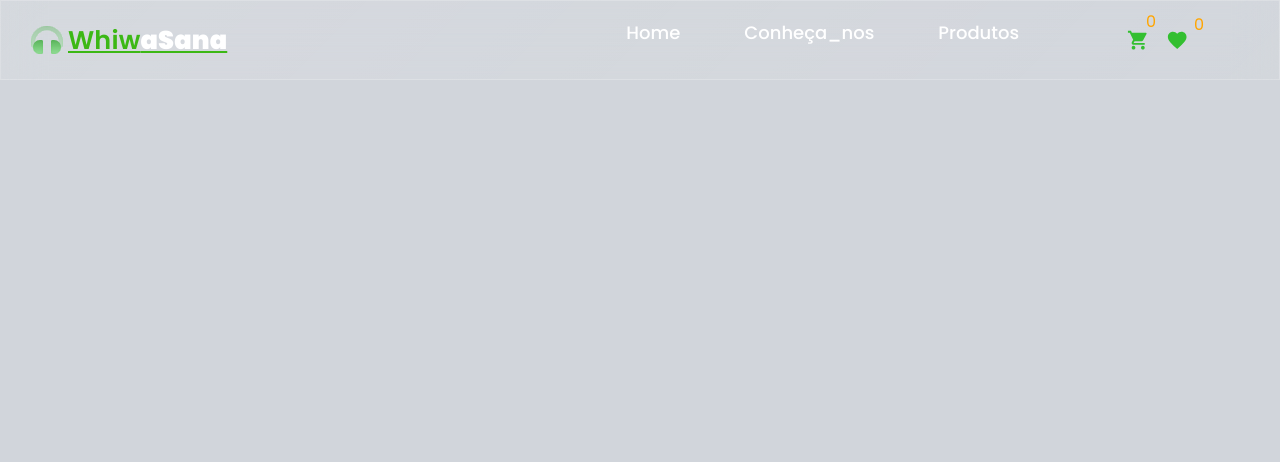
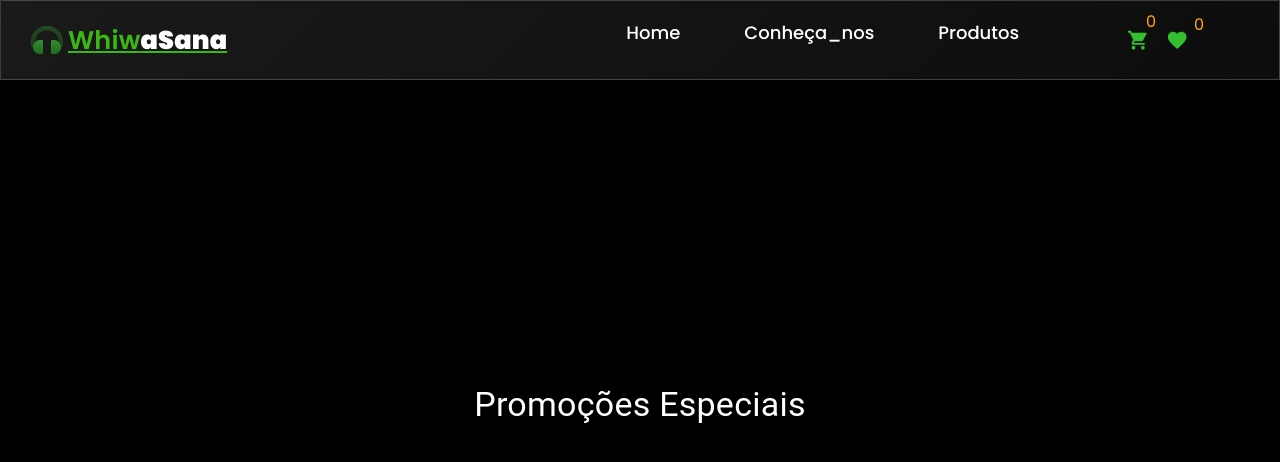
Before and after one commit to QuizitoCristiano/WhiwaSana, a React (Vite) app: page /PromocoesPage in a window 1280 px wide. Shown: the top 462 px of the page. Built offline with nearby package versions, Linux system fonts and the light colour scheme.

Commit message:
feat: adiciona página de promoções e rota /promocoes com link no menu

```diff
--- /dev/null
+++ b/src/Promocoes/PromocoesPage.jsx
@@ -0,0 +1,33 @@
+import React from 'react';
+import { Box, Typography, Stack } from '@mui/material';
+
+const PromocoesPage = () => {
+  return ( // <- FALTAVA ISSO AQUI
+    <Stack
+      sx={{
+        minHeight: "100vh",
+        width: "100%",
+        gap: "4rem",
+        display: "flex",
+        alignItems: "center",
+        justifyContent: "center",
+        flexDirection: "column",
+        padding: "30px 2% 20px",
+        transition: "3s ease-in-out",
+        "@media only screen and (max-width: 800px)": {
+          width: "100%",
+          marginTop: "1.20rem",
+          position: "relative",
+        },
+        overflowY: "auto",
+        overflowX: "auto",
+        background: "linear-gradient(34deg, rgba(0, 0, 0, 1) 50%, rgba(0, 0, 0, 1) 50%)",
+        color: "white",
+      }}
+    >
+      <Typography variant="h4">Promoções Especiais</Typography>
+    </Stack>
+  );
+};
+
+export default PromocoesPage;
--- a/src/companyStory/Achievements.jsx
+++ b/src/companyStory/Achievements.jsx
@@ -1,7 +1,7 @@
 import React, { useEffect, useRef, useState } from "react";
 import { Box, Stack, Typography } from "@mui/material";
 
-// Cambia el nombre de este componente para evitar conflictos
+
 const CounterComponent = ({ endValue }) => {
   const [count, setCount] = useState(0);
   const ref = useRef(null);
@@ -11,15 +11,22 @@ const CounterComponent = ({ endValue }) => {
       (entries) => {
         if (entries[0].isIntersecting) {
           let start = 0;
-          const duration = 2000; // Duración de la animación en milisegundos
+          const duration = 2000; // Duración de la animación en milisimos de seundos
           const increment = parseFloat(endValue) / (duration / 16);
+
 
           const timer = setInterval(() => {
             start += increment;
             if (start >= parseFloat(endValue)) {
               setCount(endValue);
+
+
+
+
               clearInterval(timer);
             } else {
+
+
               setCount(Math.ceil(start));
             }
           }, 16);
--- a/src/companyStory/Timeline.jsx
+++ b/src/companyStory/Timeline.jsx
@@ -161,8 +161,8 @@ const TheEssence = () => {
           key={index}
           sx={(theme) => ({
             background:
-              "linear-gradient(135deg, rgba(235, 232, 232, 0.47), rgba(65, 62, 62, 0.06))",
-            border: "1px solid rgba(141, 141, 141, 0.16)",
+              "linear-gradient(135deg, rgba(94, 92, 92, 0.77), rgba(36, 34, 34, 0.06))",
+            border: "1px solid rgba(20, 20, 20, 0.16)",
             backdropFilter: "blur(20px)",
             WebkitBackdropFilter: "blur(20px)",
             borderRadius: "10px",
@@ -194,7 +194,7 @@ const TheEssence = () => {
           <CardHeader
             avatar={
               <Avatar
-                sx={{ bgcolor: '#33bf30', fontSize: "1rem" }}
+                sx={{ bgcolor: "#33bf30", fontSize: "1rem" }}
                 aria-label="avatar"
               >
                 {item.textAvatar}
@@ -202,8 +202,10 @@ const TheEssence = () => {
             }
             title={item.name}
             subheader={item.title}
+            subheaderTypographyProps={{ sx: { color: "white", fontSize:'0.60rem'} }}
             sx={{ textAlign: "left" }}
           />
+
           <Box
             sx={(theme) => ({
               background:
@@ -219,10 +221,9 @@ const TheEssence = () => {
               width: "100%",
               overflow: "hidden",
 
-              [theme.breakpoints.down(420)]:{
-                height:'350px'
-              }
-
+              [theme.breakpoints.down(420)]: {
+                height: "350px",
+              },
             })}
           >
             <img
--- a/src/contact/ContactForm.jsx
+++ b/src/contact/ContactForm.jsx
@@ -16,6 +16,7 @@ import {
   LinkedIn as LinkedInIcon,
   Visibility,
   VisibilityOff,
+  JavascriptSharp,
 } from "@mui/icons-material";
 import WhatsAppIcon from "@mui/icons-material/WhatsApp";
 import InstagramIcon from "@mui/icons-material/Instagram";
@@ -30,6 +31,7 @@ import InputMask from "react-input-mask";
 import "./ContactStyles.css";
 
 import EmojiEmotionsIcon from "@mui/icons-material/EmojiEmotions"; // Ícone do botão para abrir o modal
+import js from "@eslint/js";
 
 const emojiList = [
   { name: "Riso com Lágrimas", emoji: "🤣" },
@@ -145,6 +147,8 @@ const ContactForm = () => {
 
   const handleChange = (e) => {
     const { name, value } = e.target;
+
+
 
     setFormData((prevData) => ({
       ...prevData,
--- a/src/layouts/Header/Header.jsx
+++ b/src/layouts/Header/Header.jsx
@@ -66,7 +66,7 @@ const StyledBadge = styled(Badge)(({ theme }) => ({
 const myLink = [
   { label: "Home", link: "/" },
   { label: "Conheça_nos", link: "/AlmadaWhiwaSana" }, // agora com espaço
-  { label: "Produtos", link: "/produtos" },
+  { label: "Produtos", link: "/PromocoesPage" },
 ];
 
 
--- a/src/routes/index.jsx
+++ b/src/routes/index.jsx
@@ -7,6 +7,7 @@ import { MainLayout } from "../layouts/mylayouts";
 import { MyFooter } from "../footer/footerBx";
 import ContactForm from "../contact/ContactForm";
 import AlmadaWhiwaSana from "../companyStory/CompanyHistory";
+import PromocoesPage from "../Promocoes/PromocoesPage";
 
 
 
@@ -26,6 +27,9 @@ const MainRoutes = () => {
 
         <Route  path="/AlmadaWhiwaSana" element={<AlmadaWhiwaSana/>}/>
 
+        <Route  path="/PromocoesPage" element={<PromocoesPage/>}/>
+
+
       </Routes>
 
     </MainLayout>
```
Also changed, not shown: src/Promocoes/CardPromocao.jsx (added), src/Promocoes/Ofertas.jsx (added), src/Promocoes/PaginaPromocoes.jsx (added), src/Promocoes/PromoView.jsx (added), src/Promocoes/PromocoesEspeciais.jsx (added).
